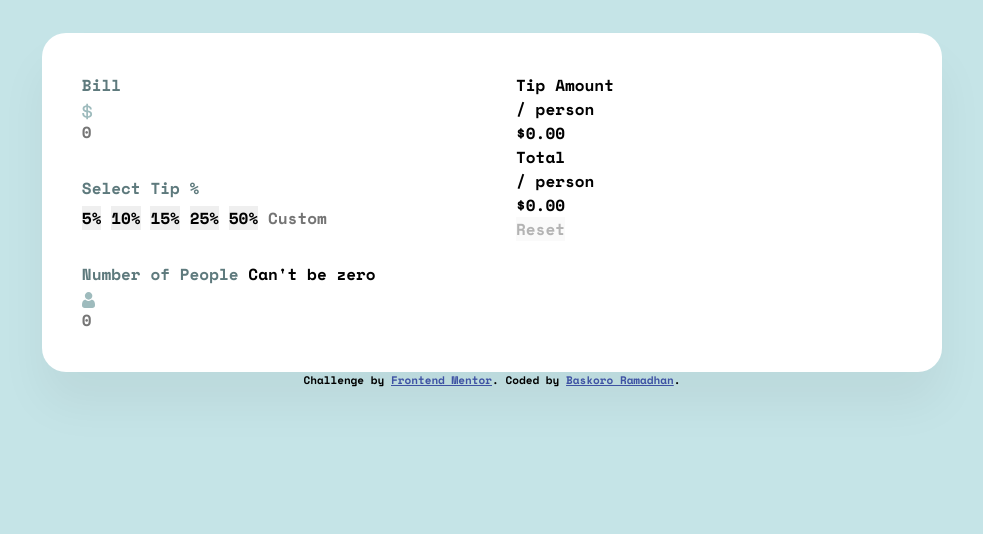
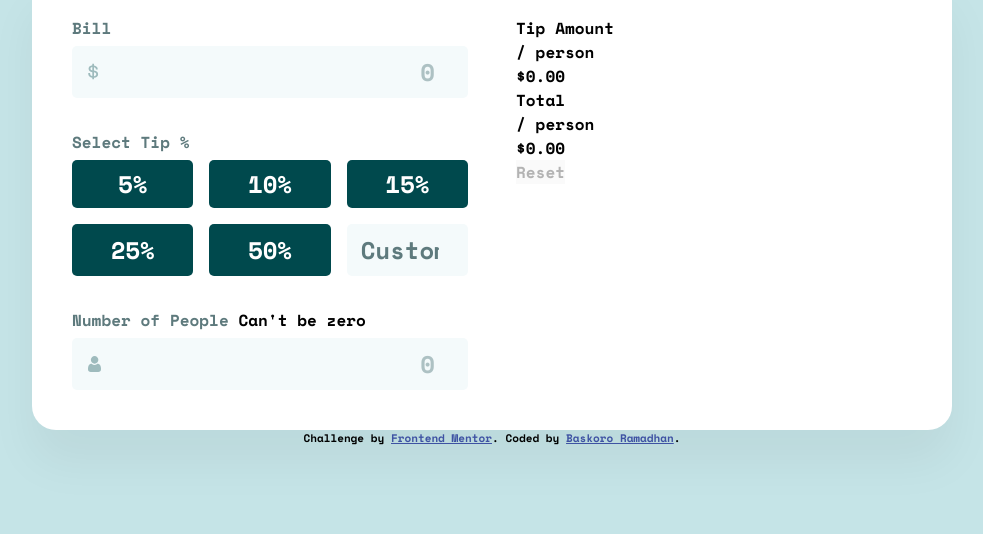
Before and after one commit to BaskoroR725/12-tip-calculator-app-js, a website: page index.html in a window 1280 px wide. Shown: the part 266-800 px from the top of the page, without its empty margins (148-1131 px from the left). Drawn offline with nearby package versions, Linux system fonts and the light colour scheme.

Commit message:
style calculator tip button and input

```diff
--- a/scss/components/_calculator.scss
+++ b/scss/components/_calculator.scss
@@ -1,4 +1,4 @@
-@use '../abstracts/variables';
+@use "../abstracts/variables";
 
 header {
   padding-block: 3.125rem;
@@ -6,18 +6,18 @@ header {
   place-content: center;
 }
 
-.calculator{
+.calculator {
   background-color: var(--clr-white);
   width: 100%;
   max-width: 57.5rem; //920px
   padding: 2rem;
-  border-radius: 1.5rem 1.5rem 0 0 ;
-  box-shadow: 0 2rem 3rem rgba(0, 0, 0, 0.05) ;
+  border-radius: 1.5rem 1.5rem 0 0;
+  box-shadow: 0 2rem 3rem rgba(0, 0, 0, 0.05);
 
   display: grid;
   gap: 2rem;
 
-  @media( min-width: 48rem){
+  @media (min-width: 48rem) {
     grid-template-columns: 1fr 1fr;
     padding: 2.5rem;
     border-radius: 1.5rem;
@@ -39,3 +39,77 @@ header {
   color: var(--clr-neutral-500);
   font-size: 1rem;
 }
+
+.calculator__input-wrapper {
+  position: relative;
+  display: flex;
+  align-items: center;
+
+  img {
+    position: absolute;
+    inset-inline-start: 1rem;
+  }
+}
+
+.calculator__input {
+  width: 100%;
+  background-color: var(--clr-neutral-50);
+  color: var(--clr-neutral-900);
+  font-size: 1.5rem; //24px
+  text-align: end;
+  padding: 0.375rem 1rem;
+  border-radius: 0.3125rem; //5px
+  border: 2px solid transparent;
+  cursor: pointer;
+  transition: border-color 0.2s ease;
+
+  &:focus {
+    border-color: var(--clr-primary-400);
+  }
+
+  &::placeholder {
+    color: var(--clr-neutral-400);
+    opacity: 0.6;
+  }
+}
+
+.calculator__tip-grid{
+  display: grid;
+  grid-template-columns: repeat(2, 1fr);
+  gap: 1rem;
+
+  @media (min-width: 48rem){
+    grid-template-columns: repeat(3, 1fr);
+  }
+}
+
+.btn-tip {
+  background-color: var(--clr-neutral-900);
+  color: var(--clr-white);
+  font-size: 1.5rem;
+  padding-block: 0.375rem;
+  border-radius: 0.3125rem;
+  transition: all 0.2s ease;
+
+  &:hover {
+    background-color: var(--clr-neutral-200);
+    color: var(--clr-neutral-900);
+  }
+
+  &--active {
+    background-color: var(--clr-primary-400);
+    color: var(--clr-neutral-900);
+  }
+
+}
+
+.calculator__input-custom {
+  @extend .calculator__input;
+  padding-inline: 0.75rem;
+
+  &::placeholder {
+    text-align: center;
+    color: var(--clr-neutral-500);
+    opacity: 1;
+  }
+}
```
Also changed, not shown: css/style.css, 1 other file.
